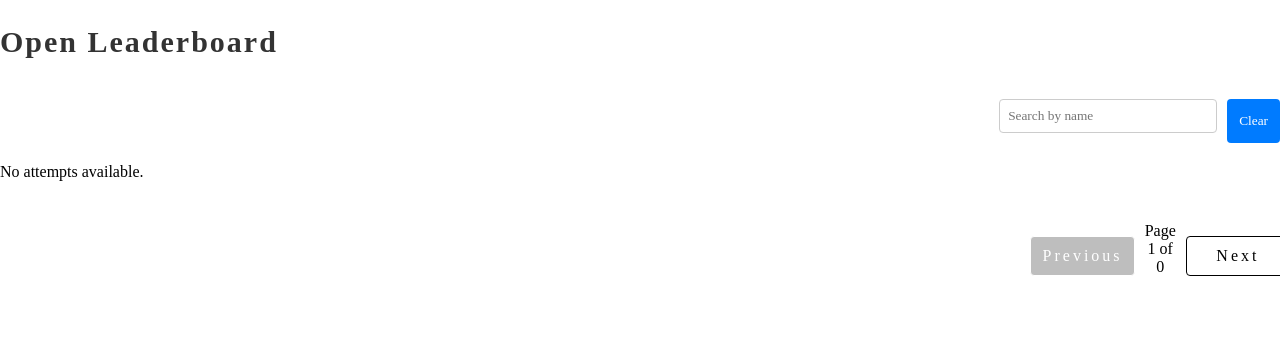
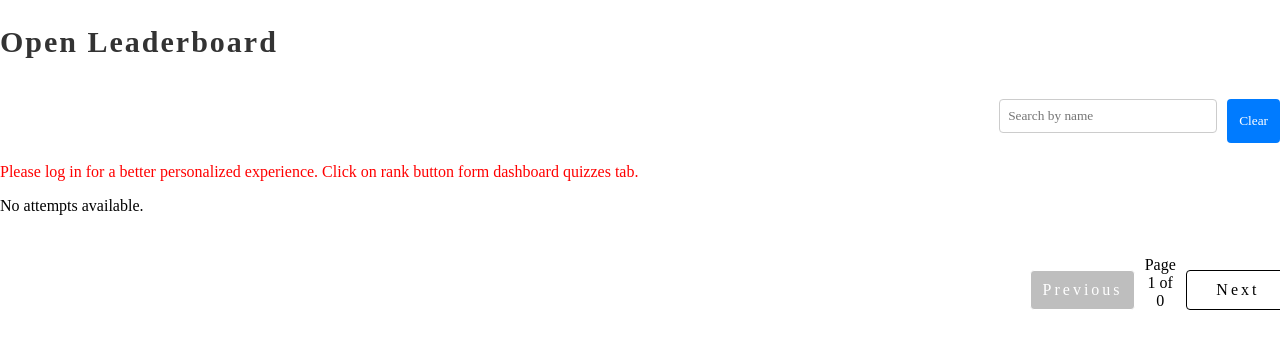
Before and after one commit to RohitRaj766/Qezee, a React (Create React App) app in the folder client/: page /open-leaderboard in a window 1280 px wide. Shown: the top 348 px of the page. Built offline with nearby package versions, Linux system fonts and the light colour scheme.

Commit message:
Personalized experience added for the open leaderboard

```diff
--- a/client/src/admin/adminScreens/eachquizleaderboard/LeaderBoard.jsx
+++ b/client/src/admin/adminScreens/eachquizleaderboard/LeaderBoard.jsx
@@ -1,19 +1,47 @@
-import React, { useState, useEffect } from 'react';
+import React, { useState, useEffect, useMemo } from 'react';
 import { useLocation } from 'react-router-dom';
 import './LeaderBoard.scss';
 
 const OpenLeaderboard = () => {
   const location = useLocation();
-  const userAttemptedList = location.state?.userAttemptedList || [];
+  const userAttemptedList = useMemo(() => {
+    return location.state?.userAttemptedList || [];
+  }, [location.state]);
+
+  const userId = location?.state?.currentUserID || 0;
   const [searchTerm, setSearchTerm] = useState('');
   const [currentPage, setCurrentPage] = useState(1);
   const itemsPerPage = 10;
+  const [userExist, setUserExist] = useState(false);
+  const [userData, setUserData] = useState(null);
+  const [userRank, setUserRank] = useState(null);
 
   const filteredList = userAttemptedList.filter(attempt =>
     attempt.name.toLowerCase().includes(searchTerm.toLowerCase())
   );
 
+  const hasRequiredParams = location.state?.userAttemptedList && location.state?.currentUserID;
+
+  useEffect(() => {
+    const user = userAttemptedList.find(user => user.userId === userId);
+
+    if (user) {
+      setUserData(user);
+      setUserExist(true);
+    } else {
+      setUserExist(false);
+      setUserData(null);
+    }
+  }, [userId, userAttemptedList]);
+
   const sortedList = filteredList.sort((a, b) => b.correctAnswers - a.correctAnswers);
+
+  useEffect(() => {
+    if (userData) {
+      const rankIndex = sortedList.findIndex(attempt => attempt.userId === userData.userId);
+      setUserRank(rankIndex + 1);
+    }
+  }, [userData, sortedList]);
 
   const totalPages = Math.ceil(sortedList.length / itemsPerPage);
   const startIndex = (currentPage - 1) * itemsPerPage;
@@ -31,11 +59,45 @@ const OpenLeaderboard = () => {
         />
         <button onClick={() => setSearchTerm('')}>Clear</button>
       </div>
+
+     { hasRequiredParams && !userExist &&  <p style={{color:"red"}}>You have not attempted this quiz.</p>}
+     {!hasRequiredParams &&  <p style={{color:"red"}}>Please log in for a better personalized experience. Click on rank button form dashboard quizzes tab.</p>}
+
       {sortedList.length === 0 ? (
         <p>No attempts available.</p>
       ) : (
         <table>
+          {userExist && userData ? (
+                <>
+            <thead className='AdminTableHeader'>
+                <tr className='AdminTableRow'>
+                  <th>Rank</th>
+                  <th>Name</th>
+                  <th>Enrollment</th>
+                  <th>Correct Answers</th>
+                  <th>Wrong Answers</th>
+                  <th>Not Attempted</th>
+                  <th>Total Questions</th>
+                </tr>
+              </thead>
+              <tbody>
+                <tr key={userData.userId} className='AdminQuiz' style={{backgroundColor:"rgb(34, 244, 209)"}}>
+                  <td>{userRank}</td>
+                  <td>{userData.name}</td>
+                  <td>{userData.enrollment}</td>
+                  <td>{userData.correctAnswers}</td>
+                  <td>{userData.wrongAnswers}</td>
+                  <td>{userData.notattempted}</td>
+                  <td>{userData.notattempted + userData.wrongAnswers + userData.correctAnswers}</td>
+                </tr>
+              </tbody>
+            </>
+          ) : (
+                ""
+              )}
           <thead className='AdminTableHeader'>
+           {!userExist && !userData &&
+            <>
             <tr className='AdminTableRow'>
               <th>Rank</th>
               <th>Name</th>
@@ -45,6 +107,8 @@ const OpenLeaderboard = () => {
               <th>Not Attempted</th>
               <th>Total Questions</th>
             </tr>
+            </>
+            }
           </thead>
           <tbody>
             {currentItems.map((attempt, index) => (
@@ -62,7 +126,7 @@ const OpenLeaderboard = () => {
         </table>
       )}
       <div className="pagination-controls">
-        <div style={{ display: 'flex', alignItems: 'center', }}>
+        <div style={{ display: 'flex', alignItems: 'center' }}>
           <button
             className="button"
             onClick={() => setCurrentPage(currentPage - 1)}
--- a/client/src/user/userScreens/dashboard/quiz/Quizzes.jsx
+++ b/client/src/user/userScreens/dashboard/quiz/Quizzes.jsx
@@ -183,7 +183,7 @@ const updatedPreviousQuizzes = previousQuizzes.map((quiz) => {
                           })}
                         </td>
                         <td>
-                          <button  onClick={() => navigate('/open-leaderboard', { state: { userAttemptedList: quiz.userAttemptedList } })}>
+                          <button  onClick={() => navigate('/open-leaderboard', { state: { userAttemptedList: quiz.userAttemptedList, currentUserID: userData._id  } })}>
                             Rank
                           </button>
                         </td>
```
